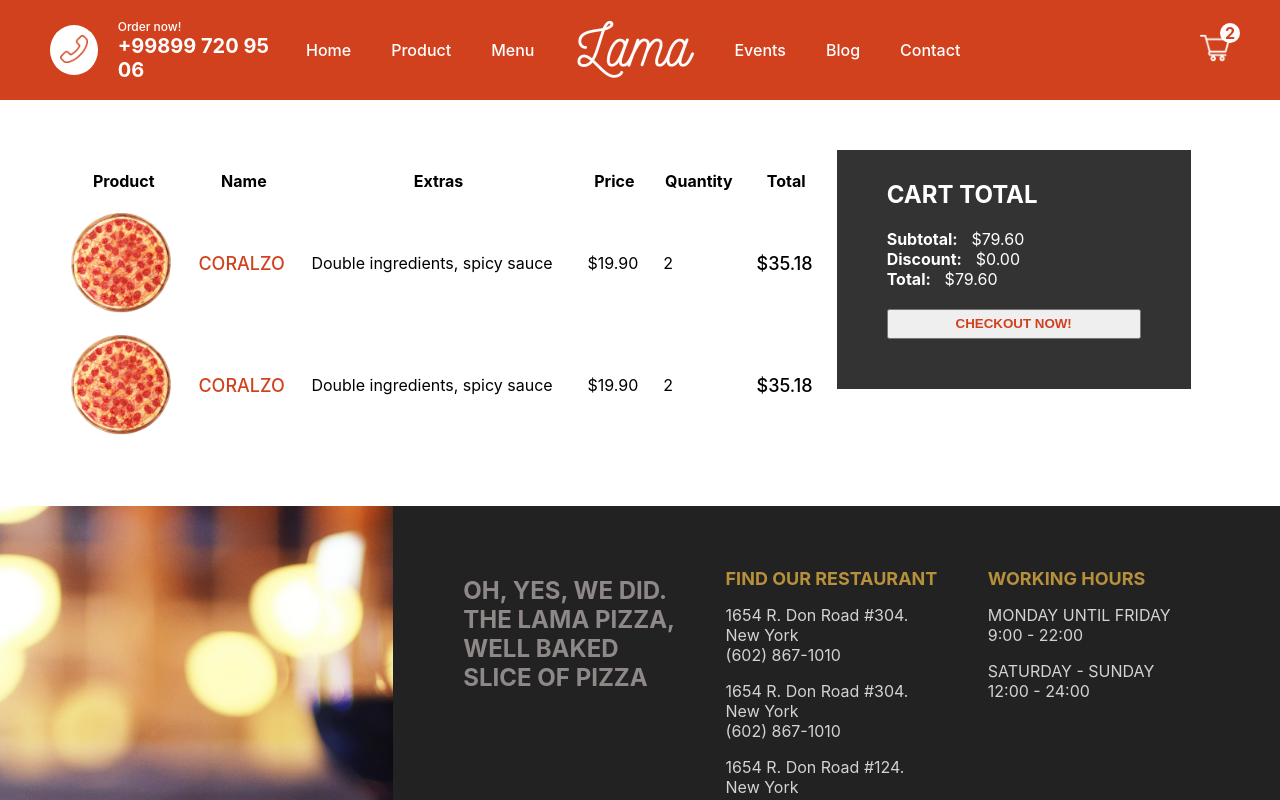
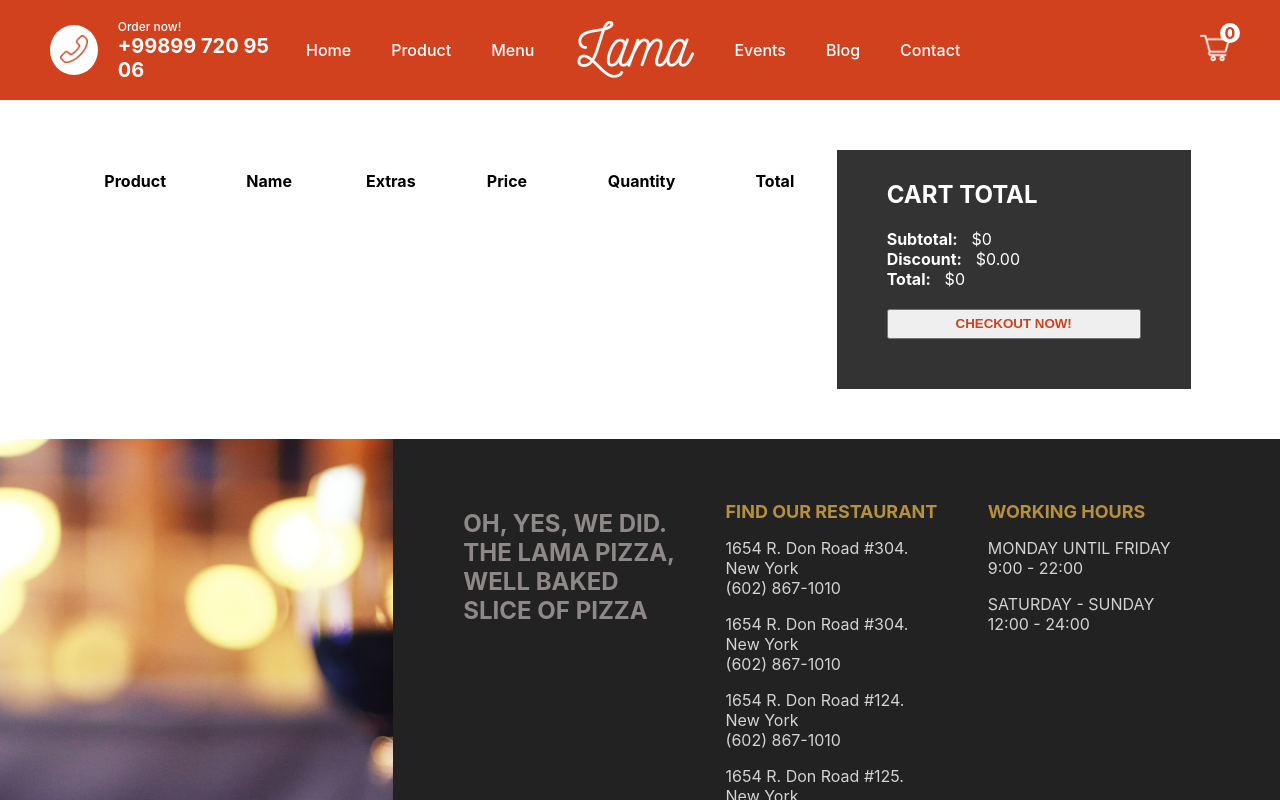
Before and after one commit to SardorAbduxoliqov/pizza-shop, a Next.js app: page /cart in a window 1280 px wide. Shown: the top 800 px of the page. Built offline with nearby package versions, Linux system fonts and the light colour scheme.

Commit message:
redux done

```diff
--- a/components/Navbar.jsx
+++ b/components/Navbar.jsx
@@ -1,6 +1,10 @@
 import styles from "../styles/Navbar.module.css";
 import Image from "next/image";
+import { useSelector } from "react-redux";
+import Link from "next/link";
+
 const Navbar = () => {
+  const quantity = useSelector((state) => state.cart.quantity);
   return (
     <div className={styles.container}>
       <div className={styles.item}>
@@ -23,14 +27,14 @@
           <li className={styles.listItem}>Contact</li>
         </ul>
       </div>
+          <Link href="/cart" passHref>
       <div className={styles.item}>
         <div className={styles.cart}>
-          <div>
             <Image src="/img/cart.png" alt="" width="30px" height="30px" />
-            <div className={styles.counter}>2</div>
-          </div>
+            <div className={styles.counter}>{quantity}</div>
         </div>
       </div>
+          </Link>
     </div>
   );
 };
--- a/pages/_app.js
+++ b/pages/_app.js
@@ -1,11 +1,16 @@
+import { Provider } from "react-redux";
 import Layout from "../components/Layout";
+import store from "../redux/store";
 import "../styles/globals.css";
 
 function MyApp({ Component, pageProps }) {
   return (
-  <Layout>
-    <Component {...pageProps} />
-  </Layout>
-)}
+    <Provider store={store}>
+      <Layout>
+        <Component {...pageProps} />
+      </Layout>
+    </Provider>
+  );
+}
 
 export default MyApp;
--- a/pages/cart.jsx
+++ b/pages/cart.jsx
@@ -1,7 +1,10 @@
 import Image from "next/image";
+import { useDispatch, useSelector } from "react-redux";
 import styles from "../styles/Cart.module.css";
 
 const Cart = () => {
+  const dispatch = useDispatch();
+  const cart = useSelector((state) => state.cart);
   return (
     <div className={styles.container}>
       <div className={styles.left}>
@@ -14,11 +17,12 @@
             <th>Quantity</th>
             <th>Total</th>
           </tr>
-          <tr className={styles.tr}>
+          {cart.products.map((product) => (
+            <tr className={styles.tr} key={product._id}>
               <td>
                 <div className={styles.imgContainer}>
                   <Image
-                  src="/img/pizza.png"
+                    src={product.img}
                     layout="fill"
                     objectFit="cover"
                     alt=""
@@ -26,65 +30,41 @@
                 </div>
               </td>
               <td>
-              <span className={styles.name}>CORALZO</span>
+                <span className={styles.name}>{product.title}</span>
               </td>
               <td>
                 <span className={styles.extras}>
-                Double ingredients, spicy sauce
+                  {product.extraOptions.map((extra) => (
+                    <span key={extra._id}>{extra.text}, </span>
+                  ))}
                 </span>
               </td>
               <td>
-              <span className={styles.price}>$19.90</span>
+                <span className={styles.price}>${product.price}</span>
               </td>
               <td>
-              <span className={styles.quantity}>2</span>
+                <span className={styles.quantity}>{product.quantity}</span>
               </td>
               <td>
-              <span className={styles.total}>$35.18</span>
+                <span className={styles.total}>
+                  ${product.price * product.quantity}
+                </span>
               </td>
             </tr>
-          <tr className={styles.tr}>
-            <td>
-              <div className={styles.imgContainer}>
-                <Image
-                  src="/img/pizza.png"
-                  layout="fill"
-                  objectFit="cover"
-                  alt=""
-                />
-              </div>
-            </td>
-            <td>
-              <span className={styles.name}>CORALZO</span>
-            </td>
-            <td>
-              <span className={styles.extras}>
-                Double ingredients, spicy sauce
-              </span>
-            </td>
-            <td>
-              <span className={styles.price}>$19.90</span>
-            </td>
-            <td>
-              <span className={styles.quantity}>2</span>
-            </td>
-            <td>
-              <span className={styles.total}>$35.18</span>
-            </td>
-          </tr>
+          ))}
         </table>
       </div>
       <div className={styles.right}>
         <div className={styles.wrapper}>
           <h2 className={styles.title}>CART TOTAL</h2>
           <div className={styles.totalText}>
-            <b className={styles.totalTextTitle}>Subtotal: </b>$79.60
+            <b className={styles.totalTextTitle}>Subtotal: </b>${cart.total}
           </div>
           <div className={styles.totalText}>
             <b className={styles.totalTextTitle}>Discount: </b>$0.00
           </div>
           <div className={styles.totalText}>
-            <b className={styles.totalTextTitle}>Total: </b>$79.60
+            <b className={styles.totalTextTitle}>Total: </b>${cart.total}
           </div>
           <button className={styles.button}>CHECKOUT NOW!</button>
         </div>
--- a/redux/cartSlice.js
+++ b/redux/cartSlice.js
@@ -3,12 +3,14 @@
 const cartSlice = createSlice({
   name: "cart",
   initialState: {
+    quantity: 0,
     products: [],
     total: 0,
   },
   reducers: {
     addProduct: (state, action) => {
       state.products.push(action.payload);
+      state.quantity += 1;
       state.total += action.payload.price * action.payload.quantity;
     },
     reset: (state) => {
```
Also changed, not shown: pages/product/[id].jsx (+10 -1 lines). Lines whose indentation alone changed are shown as unchanged.
